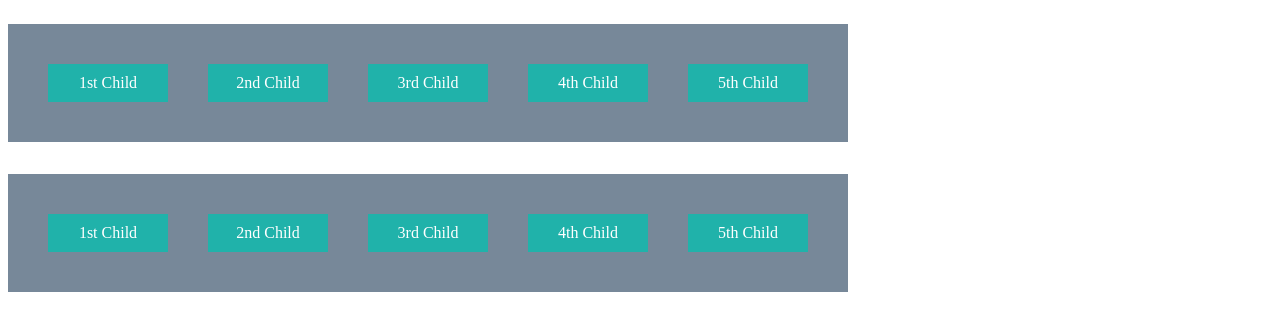
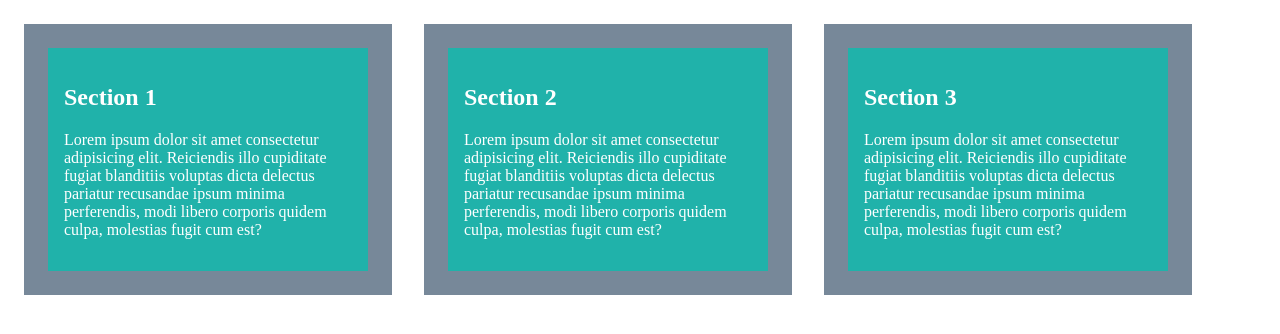
Before and after one commit to MuhamadIffatullathoif/html-css, a plain HTML site: page 02-css-flexbox/flex-what.html in a window 1280 px wide. Drawn offline with Linux system fonts and the light colour scheme.

Commit message:
Why Flex

```diff
--- a/02-css-flexbox/flex-what.html
+++ b/02-css-flexbox/flex-what.html
@@ -9,22 +9,43 @@
 </head>
 
 <body>
-  <ul> <!--Parent element -->
-    <li>1st Child</li> <!--Child element -->
-    <li>2nd Child</li> <!--Child element -->
-    <li>3rd Child</li> <!--Child element -->
-    <li>4th Child</li> <!--Child element -->
-    <li>5th Child</li> <!--Child element -->
-  </ul>
+  <!-- <ul>
+    <li>1st Child</li>
+    <li>2nd Child</li>
+    <li>3rd Child</li>
+    <li>4th Child</li>
+    <li>5th Child</li>
+  </ul> -->
 
   <!-- Comment in for inline flex to be visualized -->
-  <ul> <!--Parent element -->
-    <li>1st Child</li> <!--Child element -->
-    <li>2nd Child</li> <!--Child element -->
-    <li>3rd Child</li> <!--Child element -->
-    <li>4th Child</li> <!--Child element -->
-    <li>5th Child</li> <!--Child element -->
-  </ul>
+  <!-- <ul>
+    <li>1st Child</li>
+    <li>2nd Child</li>
+    <li>3rd Child</li>
+    <li>4th Child</li>
+    <li>5th Child</li>
+  </ul> -->
+
+  <section class="child-1">
+    <div class="content">
+      <h2>Section 1</h2>
+      <p>Lorem ipsum dolor sit amet consectetur adipisicing elit. Reiciendis illo cupiditate fugiat blanditiis voluptas dicta delectus pariatur recusandae ipsum minima perferendis, modi libero corporis quidem culpa, molestias fugit cum est?</p>
+    </div>
+  </section>
+
+  <section class="child-2">
+    <div class="content">
+      <h2>Section 2</h2>
+      <p>Lorem ipsum dolor sit amet consectetur adipisicing elit. Reiciendis illo cupiditate fugiat blanditiis voluptas dicta delectus pariatur recusandae ipsum minima perferendis, modi libero corporis quidem culpa, molestias fugit cum est?</p>
+    </div>
+  </section>
+
+  <section class="child-3">
+    <div class="content">
+      <h2>Section 3</h2>
+      <p>Lorem ipsum dolor sit amet consectetur adipisicing elit. Reiciendis illo cupiditate fugiat blanditiis voluptas dicta delectus pariatur recusandae ipsum minima perferendis, modi libero corporis quidem culpa, molestias fugit cum est?</p>
+    </div>
+  </section>
 </body>
 
 </html>
--- a/02-css-flexbox/style.css
+++ b/02-css-flexbox/style.css
@@ -4,8 +4,8 @@ ul {
   padding: 20px;
 
   /* Flex container properties */
-  /* display: flex; */
-  display: inline-flex;
+  display: flex;
+  /* display: inline-flex; */
 }
 
 /* Flex item => Children */
@@ -18,3 +18,28 @@ li {
   width: 100px;
   text-align: center;
 }
+
+/* Flex item => Children */
+section {
+  width: 20rem;
+  background-color: lightslategray;
+  padding: 1.5rem;
+  margin: 1rem;
+  color: white;
+}
+
+/* section h2,
+section p {
+  background-color: #20b2aa;
+} */
+
+div.content {
+  background-color: #20b2aa;
+  padding: 1rem;
+}
+
+/* Flex Container => Parent*/
+body {
+  display: flex;
+  flex-wrap: wrap; /* Just demo for responsive default no-wrap */
+}
```
